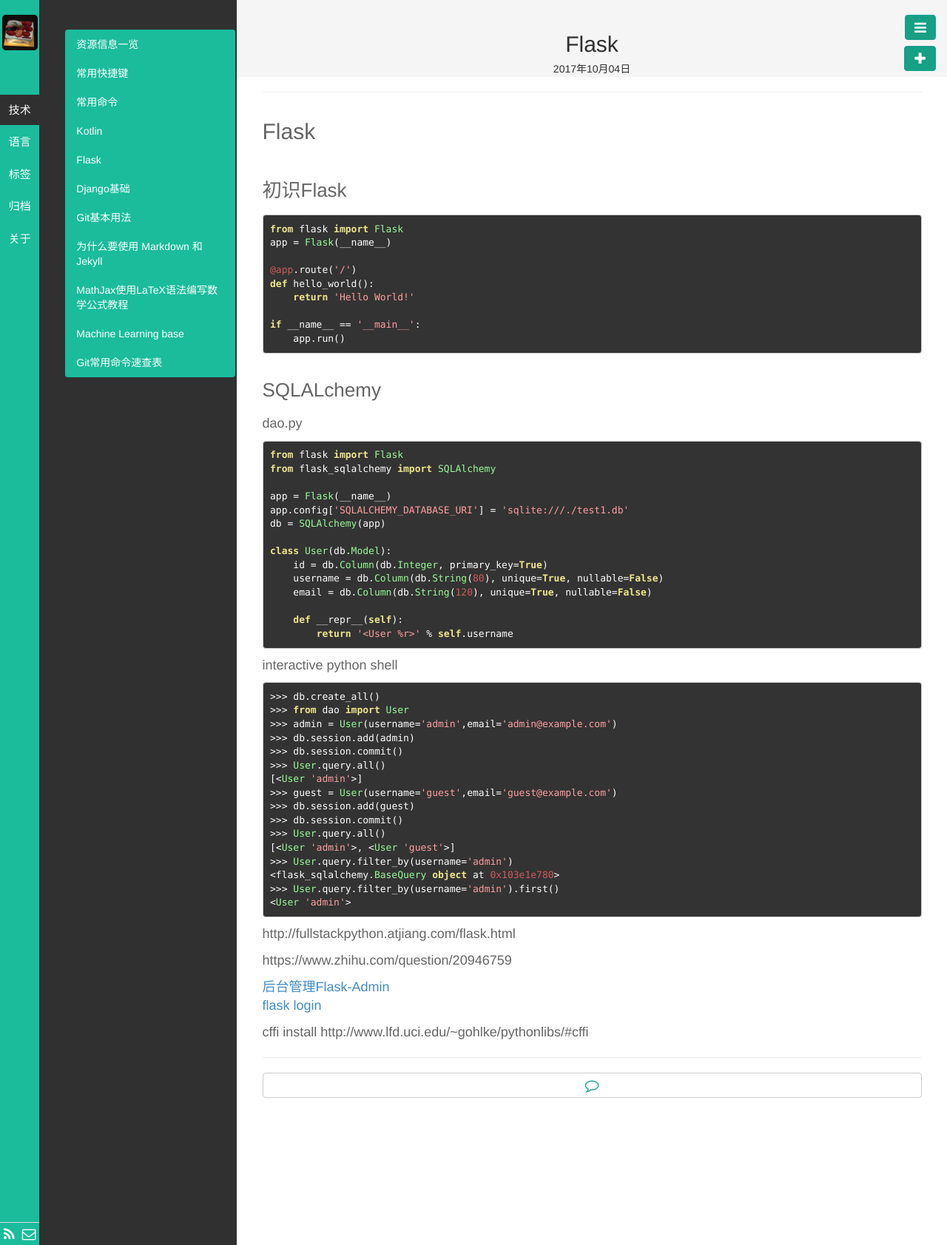
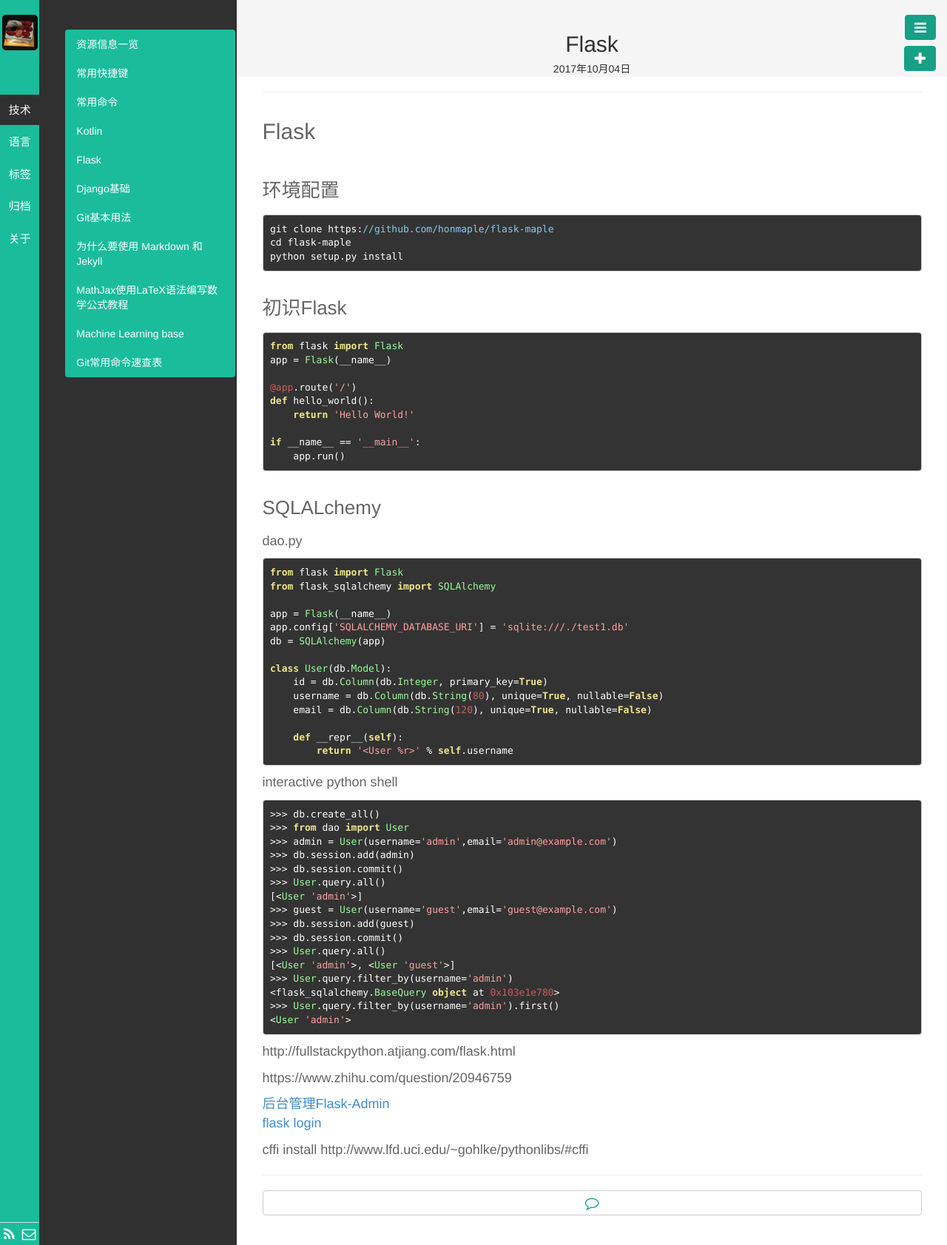
Before and after one commit to kyoyo/kyoyo.github.io, a Jekyll site: the page built from _posts/技術/2017-10-04-Flask.md, in a window 1280 px wide. Shown: the whole page at 74% size. Built offline with Jekyll 4.4.1, drawn with Linux system fonts in a browser that asks for light colours; Markdown is read by kramdown in place of the engine named in the settings.

Commit message:
Update 2017-10-04-Flask.md

````diff
--- a/_posts/技術/2017-10-04-Flask.md
+++ b/_posts/技術/2017-10-04-Flask.md
@@ -8,6 +8,14 @@ description:
 ---
 
 ## Flask
+
+###环境配置
+```
+git clone https://github.com/honmaple/flask-maple
+cd flask-maple
+python setup.py install
+
+```
 
 ###初识Flask
 ```
````
